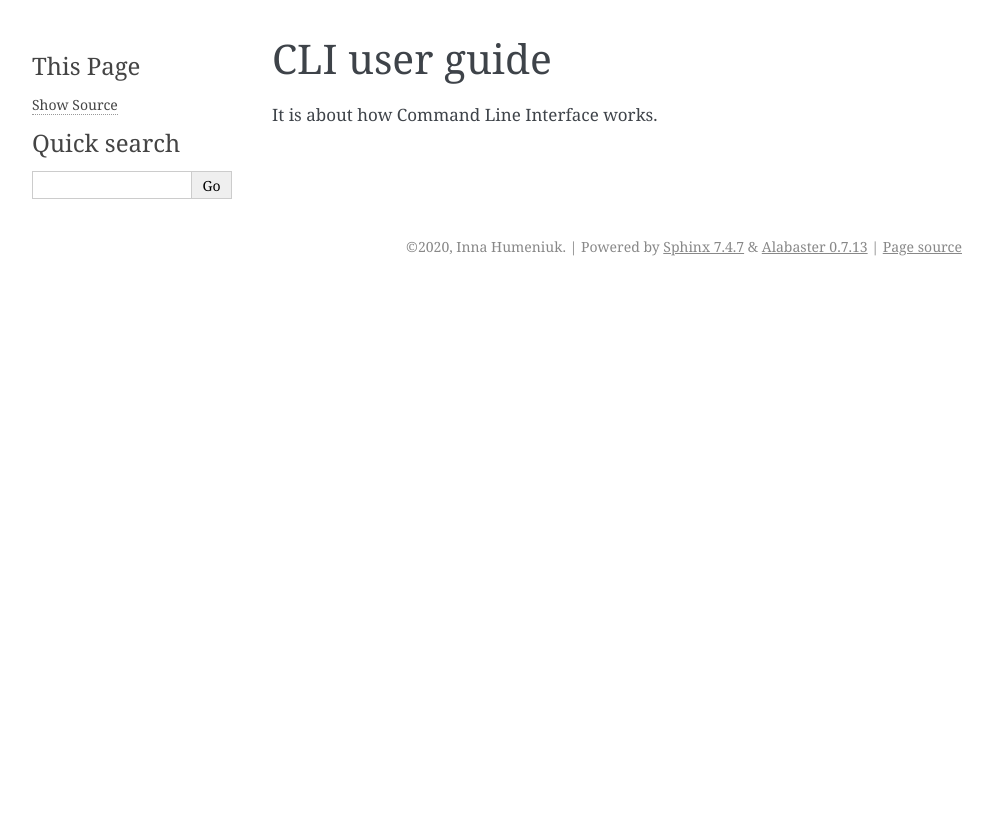
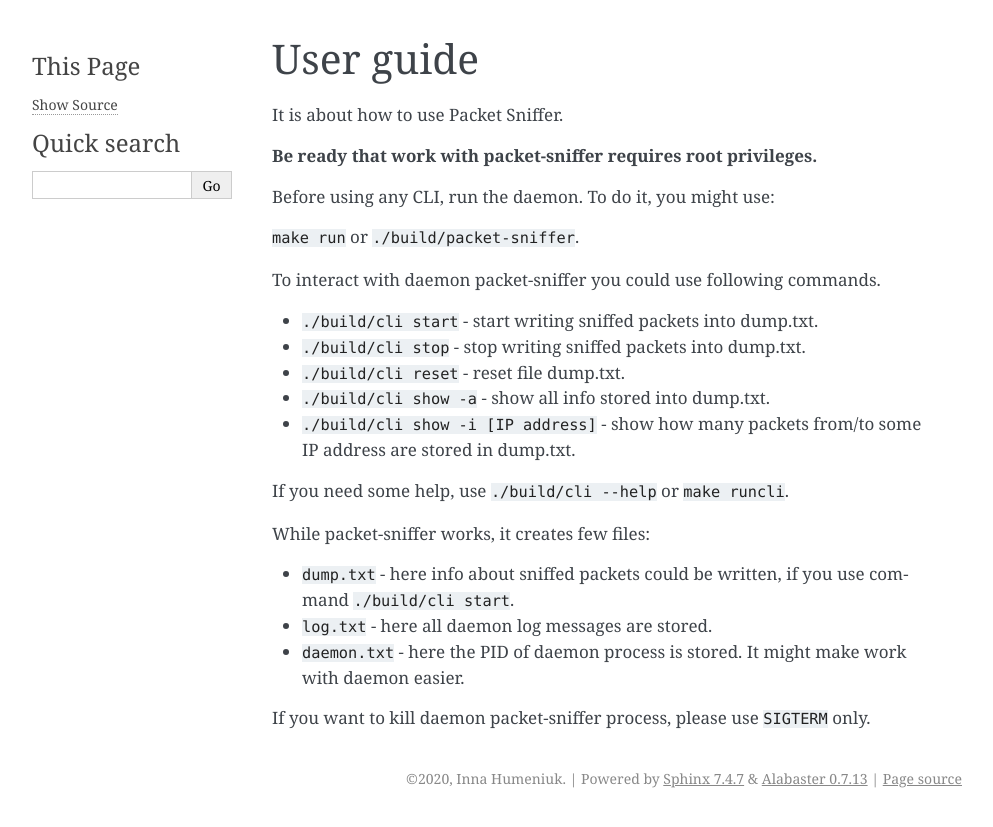
Before and after one commit to agrystinka/packet-sniffer, a Sphinx documentation site: the page built from doc/CLI.rst, in a window 1280 px wide. Shown: the top 827 px of the page, without its empty margins (148-1141 px from the left). Built offline with Sphinx 7.4.7, drawn with Linux system fonts in a browser that asks for light colours.

Commit message:
add README, change documentation #2, add CLI command #1

```diff
--- a/doc/CLI.rst
+++ b/doc/CLI.rst
@@ -1,4 +1,36 @@
-CLI user guide
-==============
+User guide
+==========
 
-It is about how Command Line Interface works.
+It is about how to use Packet Sniffer.
+
+**Be ready that work with packet-sniffer requires root privileges.**
+
+
+Before using any CLI, run the daemon. To do it, you might use:
+
+``make run``  or ``./build/packet-sniffer``.
+
+
+To interact with daemon packet-sniffer you could use following commands.
+
+* ``./build/cli start`` - start writing sniffed packets into dump.txt.
+
+* ``./build/cli stop`` - stop writing sniffed packets into dump.txt.
+
+* ``./build/cli reset`` - reset file dump.txt.
+
+* ``./build/cli show -a`` - show all info stored into dump.txt.
+
+* ``./build/cli show -i [IP address]`` - show how many packets from/to some IP address are stored in dump.txt.
+
+If you need some help, use  ``./build/cli --help`` or ``make runcli``.
+
+While packet-sniffer works, it creates few files:
+
+* ``dump.txt`` - here info about sniffed packets could be written, if you use command ``./build/cli start``.
+
+* ``log.txt`` - here all daemon log messages are stored.
+
+* ``daemon.txt`` - here the PID of daemon process is stored. It might make work with daemon easier.
+
+If you want to kill daemon packet-sniffer process, please use ``SIGTERM`` only.
--- a/doc/index.rst
+++ b/doc/index.rst
@@ -3,6 +3,11 @@
 
 Packet Sniffer Documentation
 ============================
+
+Packet Sniffer is a tool that helps to analyze traffic.
+
+This packet sniffer can be run like a daemon process and sniff all income and outcome packets on default interface (like eth, enp etc.).
+
 
 .. toctree::
    :maxdepth: 2
```
Also changed, not shown: README.md (+80 -0 lines), 13 other files.
